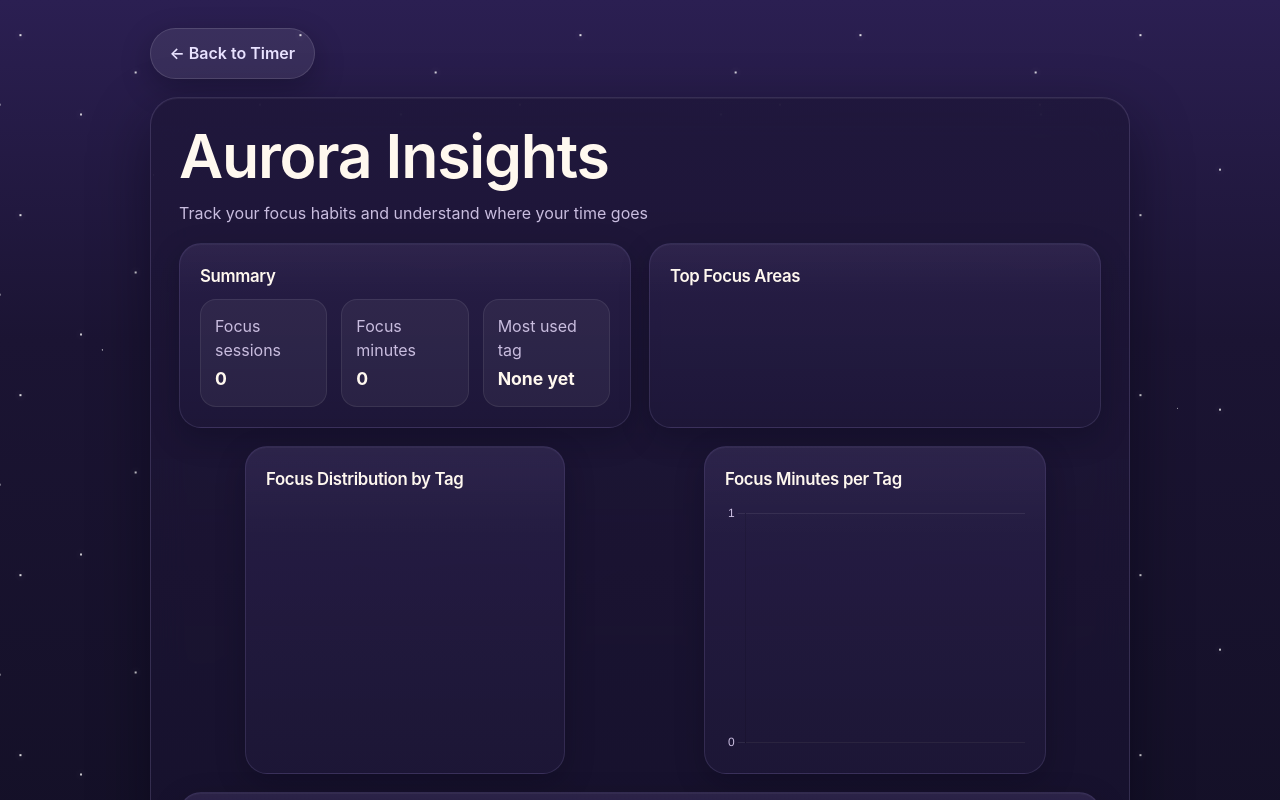
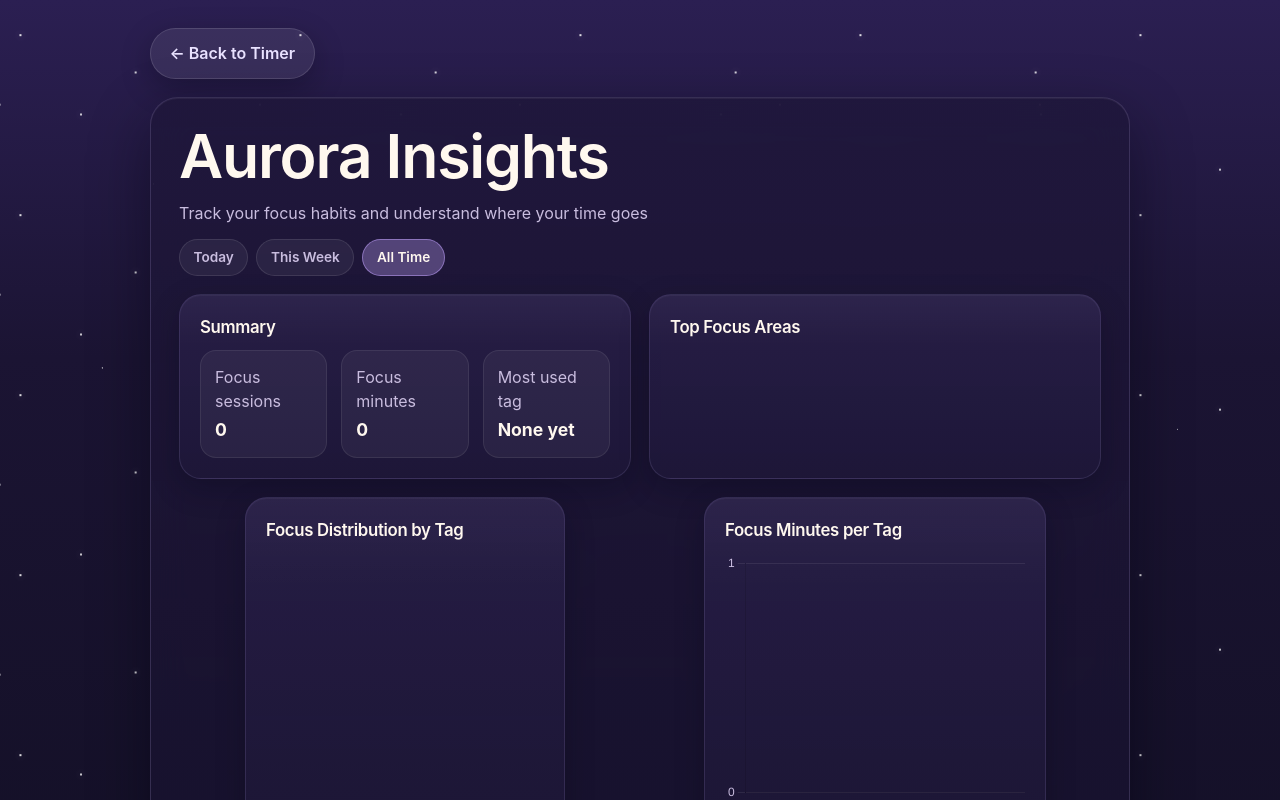
Before and after one commit to jsultana/Aurora-react, a React (Vite) app: page / in a window 1280 px wide. Both pictures are taken after a click on the button "📊 View Insights". Shown: the top 800 px of the page. Built offline with nearby package versions, Linux system fonts and the light colour scheme.

Commit message:
Added insight filter buttons

```diff
--- a/src/App.css
+++ b/src/App.css
@@ -507,3 +507,34 @@
 .history-item p {
   margin: 4px 0 0;
 }
+
+/* INSIGHTS FILTER BUTTONS */
+
+.filter-row {
+  display: flex;
+  gap: 8px;
+  flex-wrap: wrap;
+  margin-top: 14px;
+}
+
+.filter-button {
+  width: auto;
+  padding: 0.45rem 0.85rem;
+  font-size: 0.85rem;
+  border-radius: 999px;
+  background: rgba(255, 255, 255, 0.06);
+  color: var(--text-soft);
+  border: 1px solid rgba(255, 255, 255, 0.1);
+  box-shadow: none;
+}
+
+.filter-button:hover:not(:disabled) {
+  background: rgba(197, 166, 255, 0.16);
+  transform: translateY(-1px);
+}
+
+.filter-active {
+  background: rgba(197, 166, 255, 0.32);
+  color: var(--heading);
+  border-color: rgba(197, 166, 255, 0.5);
+}
--- a/src/Insights.jsx
+++ b/src/Insights.jsx
@@ -1,10 +1,66 @@
-import { useEffect, useRef } from "react";
+import { useEffect, useRef, useState } from "react";
 import Chart from "chart.js/auto";
 
 function Insights({ sessions, totalFocusSessions, totalFocusMinutes, mostUsedTag }) {
+  const [timeFilter, setTimeFilter] = useState("all");
+
+  const now = new Date();
+  const startOfToday = new Date(now.getFullYear(), now.getMonth(), now.getDate());
+  const startOfWeek = new Date(startOfToday);
+  startOfWeek.setDate(startOfToday.getDate() - startOfToday.getDay());
+
+  const filteredSessions = sessions.filter((session) => {
+    const completedDate = new Date(session.completedAt);
+
+    if (timeFilter === "today") {
+      return completedDate >= startOfToday;
+    }
+
+    if (timeFilter === "week") {
+      return completedDate >= startOfWeek;
+    }
+
+    return true;
+  });
+
+  const filteredTotalFocusSessions = filteredSessions.length;
+  const filteredTotalFocusMinutes = filteredSessions.reduce(
+    (sum, session) => sum + session.duration,
+    0
+  );
+
+  const filteredTagCounts = {};
+
+  filteredSessions.forEach((session) => {
+    const sessionTag = session.tag || "untitled";
+
+    if (sessionTag === "untitled") return;
+
+    filteredTagCounts[sessionTag] =
+      (filteredTagCounts[sessionTag] || 0) + session.duration;
+  });
+
+  let filteredMostUsedTag = "None yet";
+  let filteredHighestMinutes = 0;
+  let filteredTopTags = [];
+
+  for (const sessionTag in filteredTagCounts) {
+    if (filteredTagCounts[sessionTag] > filteredHighestMinutes) {
+      filteredHighestMinutes = filteredTagCounts[sessionTag];
+      filteredTopTags = [sessionTag];
+    } else if (filteredTagCounts[sessionTag] === filteredHighestMinutes) {
+      filteredTopTags.push(sessionTag);
+    }
+  }
+
+  if (filteredTopTags.length === 1) {
+    filteredMostUsedTag = filteredTopTags[0];
+  } else if (filteredTopTags.length > 1) {
+    filteredMostUsedTag = "Multiple";
+  }
   const tagMinutes = {};
 
-  sessions.forEach((session) => {
+  filteredSessions.forEach((session) => {
     const sessionTag = session.tag || "untitled";
     tagMinutes[sessionTag] = (tagMinutes[sessionTag] || 0) + session.duration;
   });
@@ -13,7 +69,7 @@ function Insights({ sessions, totalFocusSessions, totalFocusMinutes, mostUsedTag
     .sort((a, b) => b[1] - a[1])
     .slice(0, 3);
 
-  const totalMinutes = totalFocusMinutes || 1;
+  const totalMinutes = filteredTotalFocusMinutes || 1;
 
   const tagPercentages = Object.entries(tagMinutes).map(([tag, minutes]) => ({
     tag,
@@ -138,7 +194,7 @@ function Insights({ sessions, totalFocusSessions, totalFocusMinutes, mostUsedTag
         pieChartInstanceRef.current = null;
       }
     };
-  }, [sessions]);
+  }, [filteredSessions, tagMinutes]);
 
   return (
     <div className="app-shell">
@@ -146,6 +202,30 @@ function Insights({ sessions, totalFocusSessions, totalFocusMinutes, mostUsedTag
         <div style={{ gridColumn: "1 / -1" }}>
           <h1>Aurora Insights</h1>
           <p className="muted-text">Track your focus habits and understand where your time goes</p>
+
+          <div className="filter-row">
+            <button
+              type="button"
+              className={`filter-button ${timeFilter === "today" ? "filter-active" : ""}`}
+              onClick={() => setTimeFilter("today")}
+            >
+              Today
+            </button>
+            <button
+              type="button"
+              className={`filter-button ${timeFilter === "week" ? "filter-active" : ""}`}
+              onClick={() => setTimeFilter("week")}
+            >
+              This Week
+            </button>
+            <button
+              type="button"
+              className={`filter-button ${timeFilter === "all" ? "filter-active" : ""}`}
+              onClick={() => setTimeFilter("all")}
+            >
+              All Time
+            </button>
+          </div>
         </div>
 
         <div className="insights-card">
@@ -153,15 +233,15 @@ function Insights({ sessions, totalFocusSessions, totalFocusMinutes, mostUsedTag
           <div className="stats-grid">
             <div className="stat-pill">
               <span className="muted-text">Focus sessions</span>
-              <strong>{totalFocusSessions}</strong>
+              <strong>{filteredTotalFocusSessions}</strong>
             </div>
             <div className="stat-pill">
               <span className="muted-text">Focus minutes</span>
-              <strong>{totalFocusMinutes}</strong>
+              <strong>{filteredTotalFocusMinutes}</strong>
             </div>
             <div className="stat-pill">
               <span className="muted-text">Most used tag</span>
-              <strong>{mostUsedTag}</strong>
+              <strong>{filteredMostUsedTag}</strong>
             </div>
           </div>
         </div>
@@ -202,7 +282,7 @@ function Insights({ sessions, totalFocusSessions, totalFocusMinutes, mostUsedTag
           <p className="muted-text">Your recent focus sessions</p>
 
           <div className="history-list">
-            {[...sessions].reverse().map((session, index) => (
+            {[...filteredSessions].reverse().map((session, index) => (
               <div key={index} className="history-item">
                 <div>
                   <strong>{session.tag || "untitled"}</strong>
```
